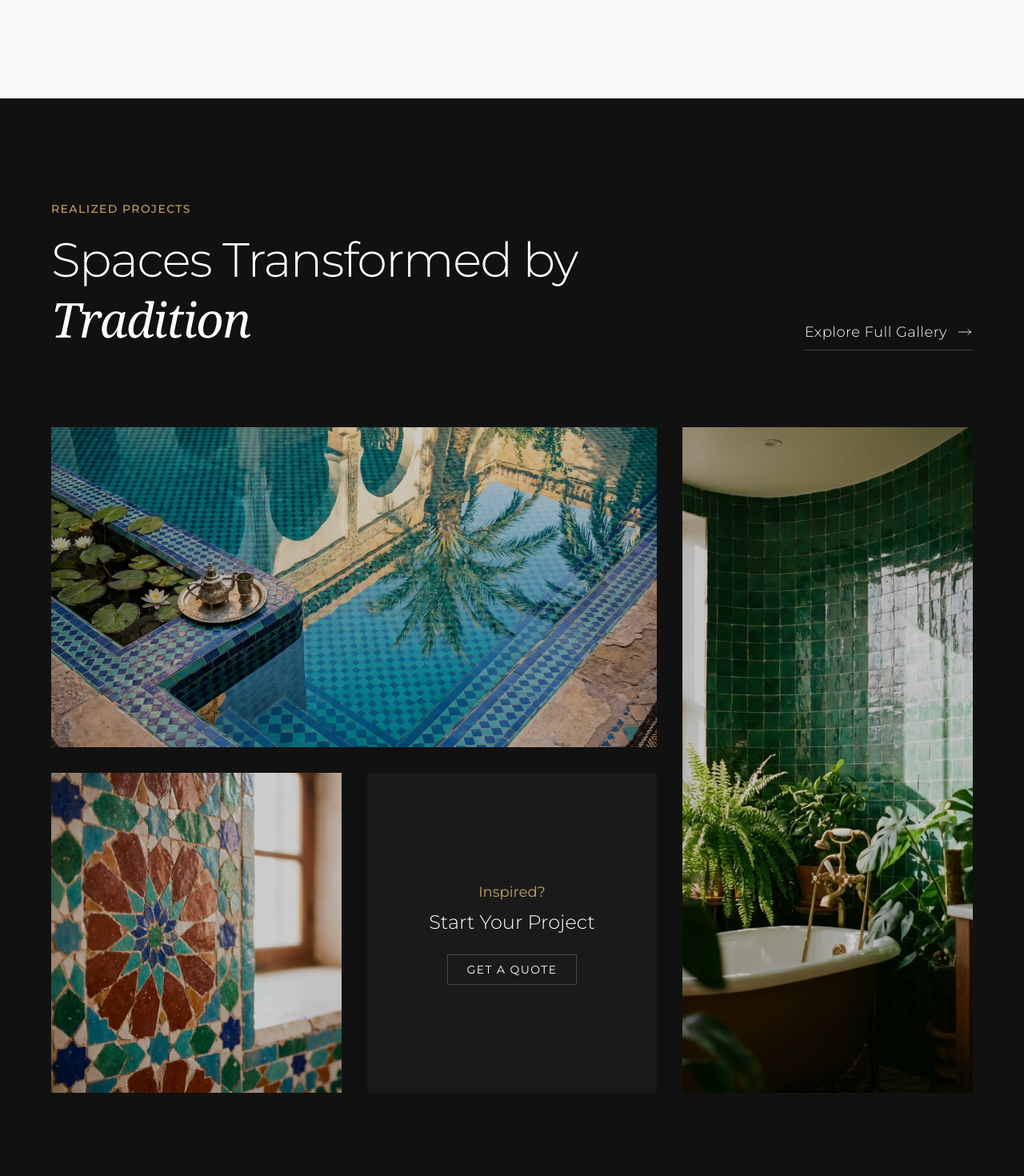
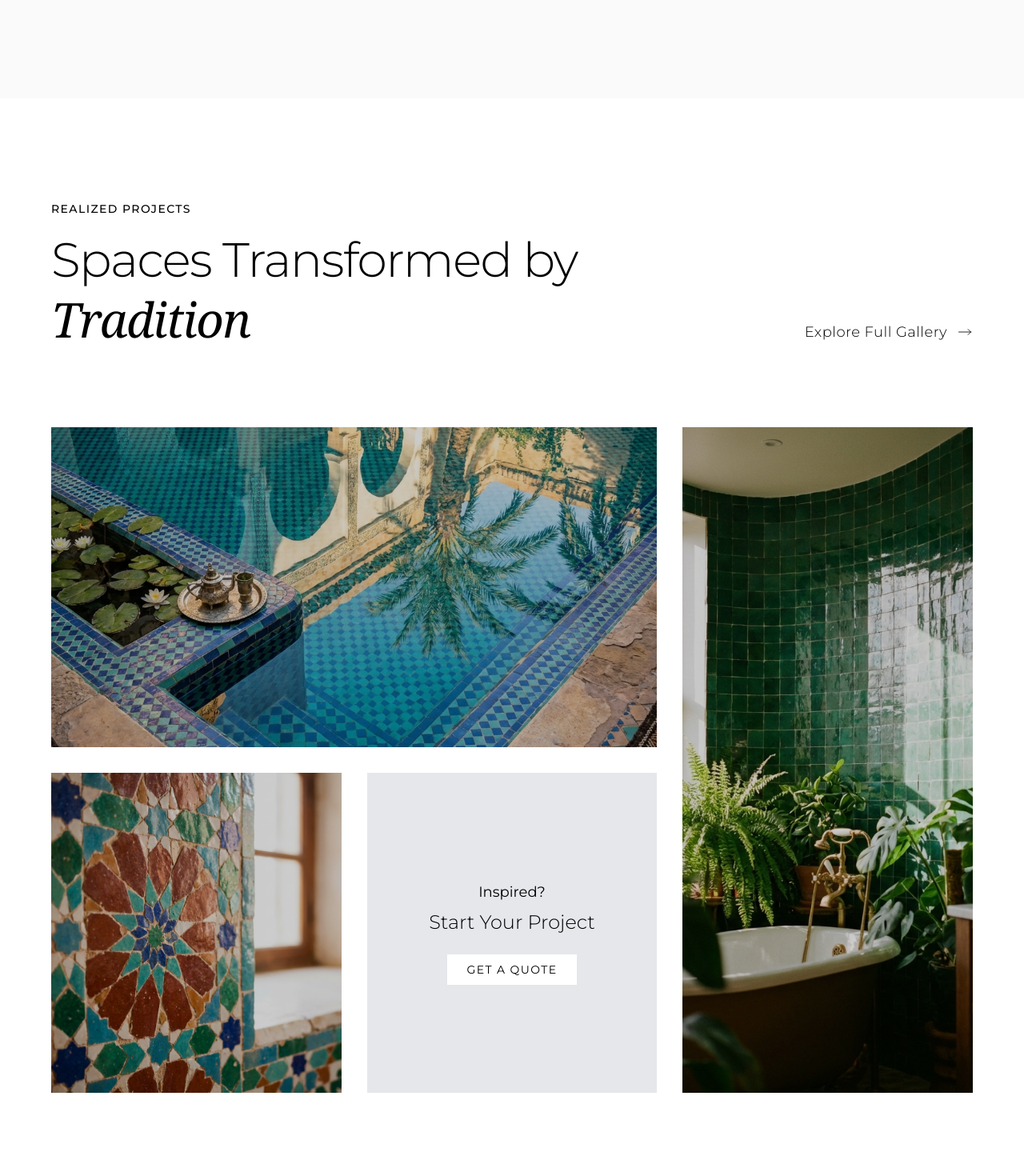
Before and after one commit to simocompsci/MosaicTiles, a Next.js app: page / in a window 1280 px wide. Shown: the part 8200-9670 px from the top of the page at 80% size. Built offline with nearby package versions, Linux system fonts and the light colour scheme.

Commit message:
some UI changes

```diff
--- a/app/components/Gallery.tsx
+++ b/app/components/Gallery.tsx
@@ -14,13 +14,13 @@ const Montserratfont = Montserrat({
 
 function Gallery() {
     return (
-        <section className="bg-[#111111] py-24 md:py-32 text-white">
+        <section className="bg-white py-24 md:py-32 text-black">
             <div className="container mx-auto px-6 md:px-12 lg:px-16">
 
                 {/* Header */}
                 <div className={`mb-16 md:mb-24 flex flex-col md:flex-row md:items-end justify-between gap-8 ${Montserratfont.className}`}>
                     <div className="max-w-2xl">
-                        <span className="block text-[#C5A065] tracking-widest text-sm uppercase mb-4 font-medium">
+                        <span className="block text-black tracking-widest text-sm uppercase mb-4 font-medium">
                             Realized Projects
                         </span>
                         <h2 className="text-4xl md:text-5xl lg:text-6xl font-light tracking-tight leading-tight">
@@ -28,7 +28,7 @@ function Gallery() {
                         </h2>
                     </div>
 
-                    <button className="group flex items-center gap-3 text-white hover:text-[#C5A065] transition-colors duration-300 pb-2 border-b border-white/20 hover:border-[#C5A065]">
+                    <button className="group flex items-center gap-3 text-black pb-2 border-b border-white/20">
                         <span className="text-lg tracking-wide font-light">Explore Full Gallery</span>
                         <svg className="w-5 h-5 transform group-hover:translate-x-1 transition-transform duration-300" fill="none" stroke="currentColor" viewBox="0 0 24 24">
                             <path strokeLinecap="round" strokeLinejoin="round" strokeWidth={1} d="M17 8l4 4m0 0l-4 4m4-4H3" />
@@ -49,8 +49,8 @@ function Gallery() {
                         />
                         <div className="absolute inset-0 bg-black/20 group-hover:bg-black/10 transition-colors duration-500"></div>
                         <div className="absolute bottom-6 left-6 translate-y-4 opacity-0 group-hover:translate-y-0 group-hover:opacity-100 transition-all duration-500">
-                            <p className={`${Montserratfont.className} text-xl font-medium`}>Marrakech Riad Pool</p>
-                            <p className={`${Montserratfont.className} text-sm text-gray-300`}>Turquoise & Cobalt Zellij</p>
+                            <p className={`${Montserratfont.className} text-xl text-white font-medium`}>Marrakech Riad Pool</p>
+                            <p className={`${Montserratfont.className} text-sm text-white`}>Turquoise & Cobalt Zellij</p>
                         </div>
                     </div>
 
@@ -64,8 +64,8 @@ function Gallery() {
                         />
                         <div className="absolute inset-0 bg-black/20 group-hover:bg-black/10 transition-colors duration-500"></div>
                         <div className="absolute bottom-6 left-6 translate-y-4 opacity-0 group-hover:translate-y-0 group-hover:opacity-100 transition-all duration-500">
-                            <p className={`${Montserratfont.className} text-xl font-medium`}>Andalusian Patio</p>
-                            <p className={`${Montserratfont.className} text-sm text-gray-300`}>Terracotta Star Pattern</p>
+                            <p className={`${Montserratfont.className} text-xl text-white font-medium`}>Andalusian Patio</p>
+                            <p className={`${Montserratfont.className} text-sm text-white`}>Terracotta Star Pattern</p>
                         </div>
                     </div>
 
@@ -79,17 +79,17 @@ function Gallery() {
                         />
                         <div className="absolute inset-0 bg-black/20 group-hover:bg-black/10 transition-colors duration-500"></div>
                         <div className="absolute bottom-6 left-6 translate-y-4 opacity-0 group-hover:translate-y-0 group-hover:opacity-100 transition-all duration-500">
-                            <p className={`${Montserratfont.className} text-xl font-medium`}>Villa Kitchen</p>
-                            <p className={`${Montserratfont.className} text-sm text-gray-300`}>Pearl White Glazed</p>
+                            <p className={`${Montserratfont.className} text-xl text-white font-medium`}>Villa Kitchen</p>
+                            <p className={`${Montserratfont.className} text-sm text-white`}>Pearl White Glazed</p>
                         </div>
                     </div>
 
                     {/* Decorative / CTA Block */}
-                    <div className="md:col-span-1 md:col-start-2 bg-[#1A1A1A] flex items-center justify-center p-8 text-center group cursor-pointer hover:bg-[#222] transition-colors">
+                    <div className="md:col-span-1 md:col-start-2 bg-gray-200 flex items-center justify-center p-8 text-center group cursor-pointer">
                         <div className={`${Montserratfont.className}`}>
-                            <p className="text-[#C5A065] text-lg mb-2">Inspired?</p>
+                            <p className="text-black text-lg mb-2">Inspired?</p>
                             <h3 className="text-2xl font-light mb-6">Start Your Project</h3>
-                            <span className="inline-block border border-white/20 px-6 py-2 text-sm uppercase tracking-widest hover:bg-white hover:text-black transition-all">
+                            <span className="inline-block border border-white/20 px-6 py-2 text-sm uppercase tracking-widest bg-white text-black transition-all">
                                 Get a Quote
                             </span>
                         </div>
```
